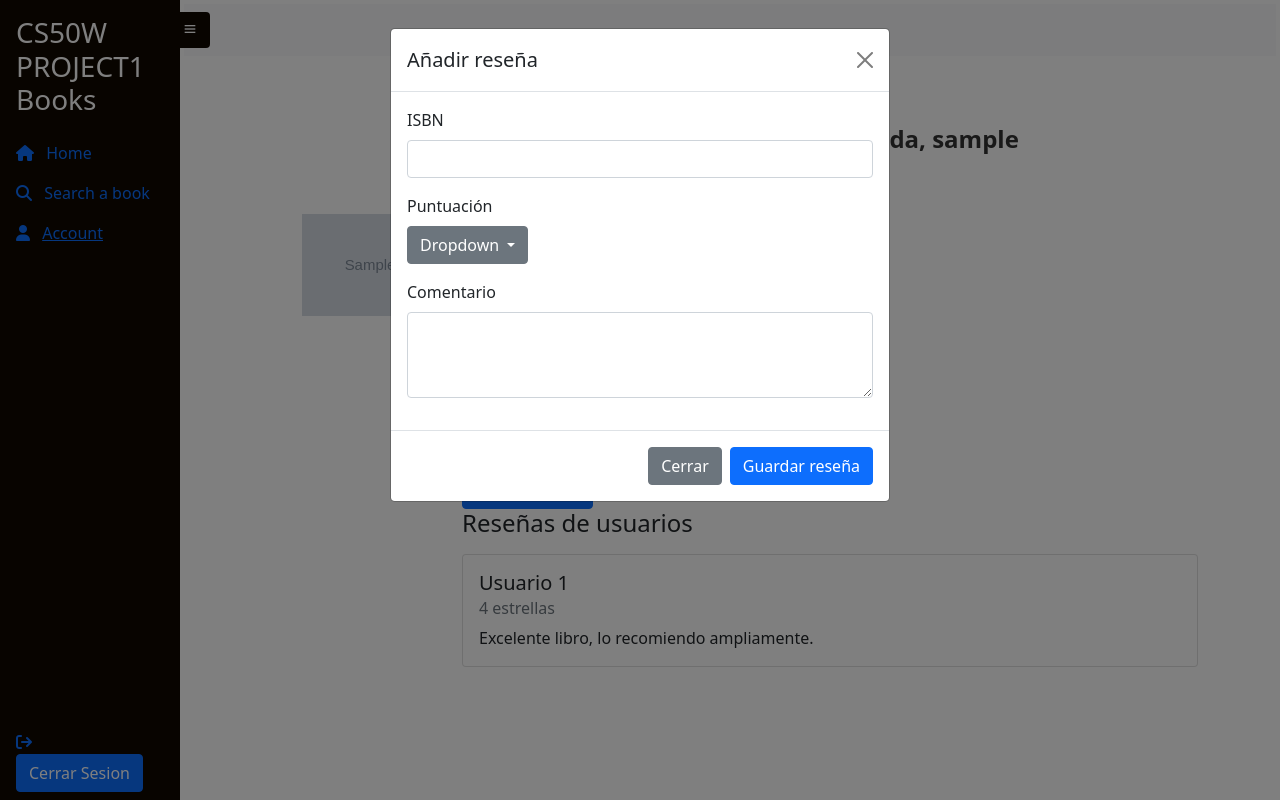
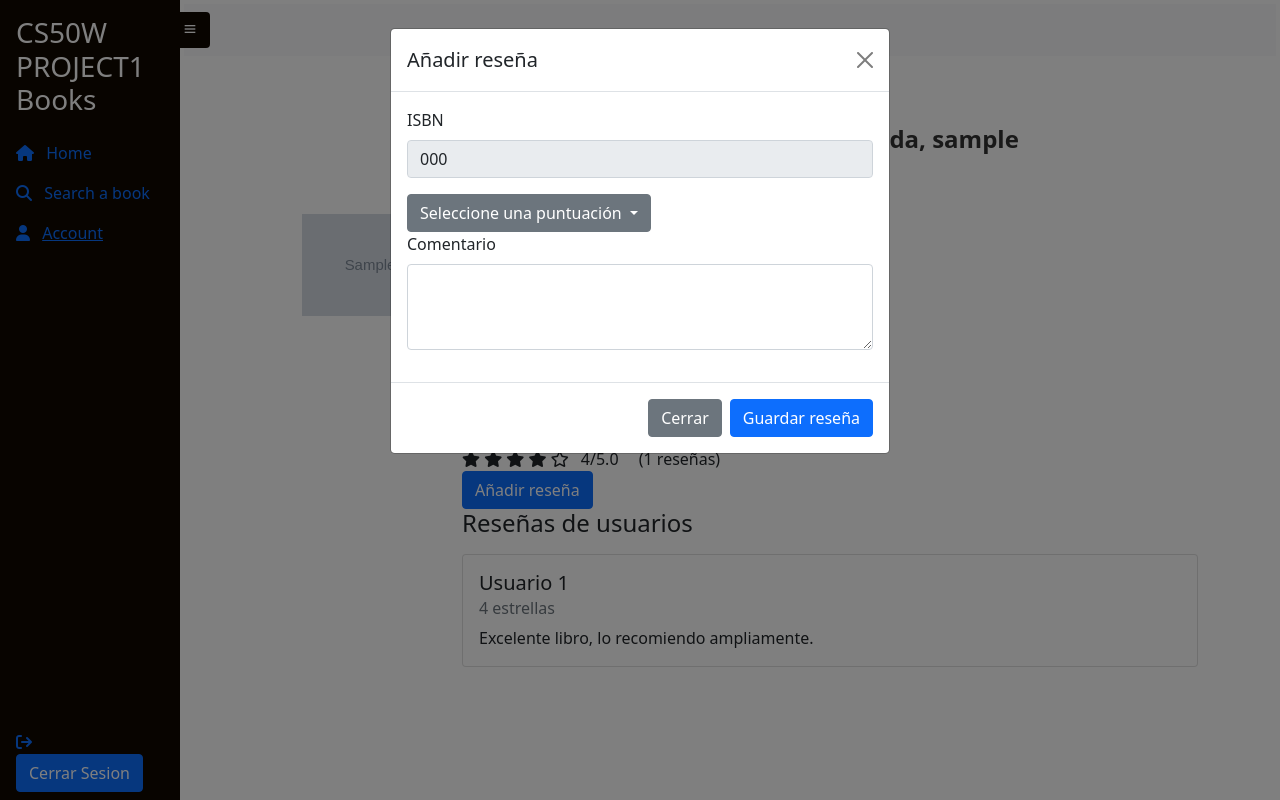
Before and after one commit to Orrv2904/cs50w-project1, a Flask app: template templates/review.html in a window 1280 px wide, after a click on "Añadir reseña". Run offline with Flask 3, Linux system fonts and the light colour scheme; the template is opened without the code that fills it: most values are stand-ins (such as "Sample title", 1, 10 or a date in 2020); grey boxes marked "Sample" are stand-in pictures; some libraries are stand-ins or nearby versions.

Commit message:
Inserta review correctamenre, Algunos bugs encontrados

```diff
--- a/application.py
+++ b/application.py
@@ -67,7 +67,7 @@ def books():
         libros = []
         try:
             search_term = request.form["search_term"]
-            search_term = "%" + search_term.title() + "%"
+            search_term = search_term.title()
             print(search_term)
             if not search_term:
                 flash("Por favor ingrese todos los campos", "info")
@@ -155,7 +155,31 @@ def book_details(isbn):
         return render_template("review.html")
 
 
+@app.route('/create_review', methods=["POST", "GET"])
+@login_required
+def create_review():
+    if request.method == "POST":
+        user_id = session["user_id"]
+        risbn = request.form.get("isbn")
+        rraiting = request.form.get("rating")
+        rcomment = request.form.get("comment")
 
+        if not risbn or not rraiting or not rcomment:
+            error = "Complete los campos faltantes"
+            return render_template('/book_details/<string:isbn>', error=error)
+        try:
+            createreview = text("INSERT INTO review (user_id, isbn, score, comment) VALUES (:user_id, :risbn, :rraiting, :rcomment)")
+            db.execute(createreview, {"user_id" :user_id, "risbn" :risbn, "rraiting" :rraiting, "rcomment" :rcomment})
+            db.commit()
+            db.close()
+            flash("Review creada correctamente", "success")
+        except Exception as e:
+            db.rollback()
+            print("Error: ", str(e))
+            flash("Ocurrió un error al procesar su solicitud", "error")
+            return render_template('/book_details/<string:isbn>')
+    else:
+        return render_template('book_details.html')
 
 
 
--- a/templates/review.html
+++ b/templates/review.html
@@ -123,8 +123,9 @@
 
 <!-- Modal -->
 <div class="modal fade" id="exampleModal" tabindex="-1" aria-labelledby="exampleModalLabel" aria-hidden="true">
-    <div class="modal-dialog">
-      <div class="modal-content">
+  <div class="modal-dialog">
+    <div class="modal-content">
+      <form action="/create_review" method="POST">
         <div class="modal-header">
           <h5 class="modal-title" id="exampleModalLabel">Añadir reseña</h5>
           <button type="button" class="btn-close" data-bs-dismiss="modal" aria-label="Close"></button>
@@ -132,33 +133,35 @@
         <div class="modal-body">
           <div class="mb-3">
             <label for="isbn" class="form-label">ISBN</label>
-            <input type="text" class="form-control" id="isbn">
+            <input type="text" class="form-control" id="isbn" name="isbn" value="{{ isbn }}" readonly>
           </div>
-          <div class="mb-3">
-            <label for="stars" class="form-label">Puntuación</label>
-            <div class="dropdown">
-              <button class="btn btn-secondary dropdown-toggle" type="button" id="dropdownMenu2" data-bs-toggle="dropdown" aria-expanded="false">
-                Dropdown
-              </button>
-              <ul class="dropdown-menu" aria-labelledby="dropdownMenu2">
-                <li><button class="dropdown-item" type="button">Action</button></li>
-                <li><button class="dropdown-item" type="button">Another action</button></li>
-                <li><button class="dropdown-item" type="button">Something else here</button></li>
-              </ul>
-            </div>
+          <div class="btn-group">
+            <button type="button" class="btn btn-secondary dropdown-toggle" data-bs-toggle="dropdown">
+              Seleccione una puntuación
+            </button>
+            <ul class="dropdown-menu">
+              <li><a class="dropdown-item" href="#" data-value="1">1</a></li>
+              <li><a class="dropdown-item" href="#" data-value="2">2</a></li>
+              <li><a class="dropdown-item" href="#" data-value="3">3</a></li>
+              <li><a class="dropdown-item" href="#" data-value="4">4</a></li>
+              <li><a class="dropdown-item" href="#" data-value="5">5</a></li>
+            </ul>
+            <input type="hidden" name="rating" id="rating" value="">
           </div>
           <div class="mb-3">
             <label for="comment" class="form-label">Comentario</label>
-            <textarea class="form-control" id="comment" rows="3"></textarea>
+            <textarea class="form-control" id="comment" name="comment" rows="3"></textarea>
           </div>
         </div>
         <div class="modal-footer">
           <button type="button" class="btn btn-secondary" data-bs-dismiss="modal">Cerrar</button>
-          <button type="button" class="btn btn-primary">Guardar reseña</button>
+          <button type="submit" class="btn btn-primary">Guardar reseña</button>
         </div>
-      </div>
+      </form>
     </div>
   </div>
+</div>
+
 
 </main>
 
@@ -183,5 +186,16 @@
         container.classList.toggle("active-cont");
       });
     </script>
+
+    <script>
+      document.querySelectorAll('.dropdown-item').forEach(item => {
+        item.addEventListener('click', event => {
+          const rating = event.target.getAttribute('data-value');
+          document.getElementById('rating').value = rating;
+          document.querySelector('.btn-secondary').innerHTML = `Puntuación seleccionada: ${rating}`;
+        });
+      });
+    </script>
+
   </body>
 </html>
```
